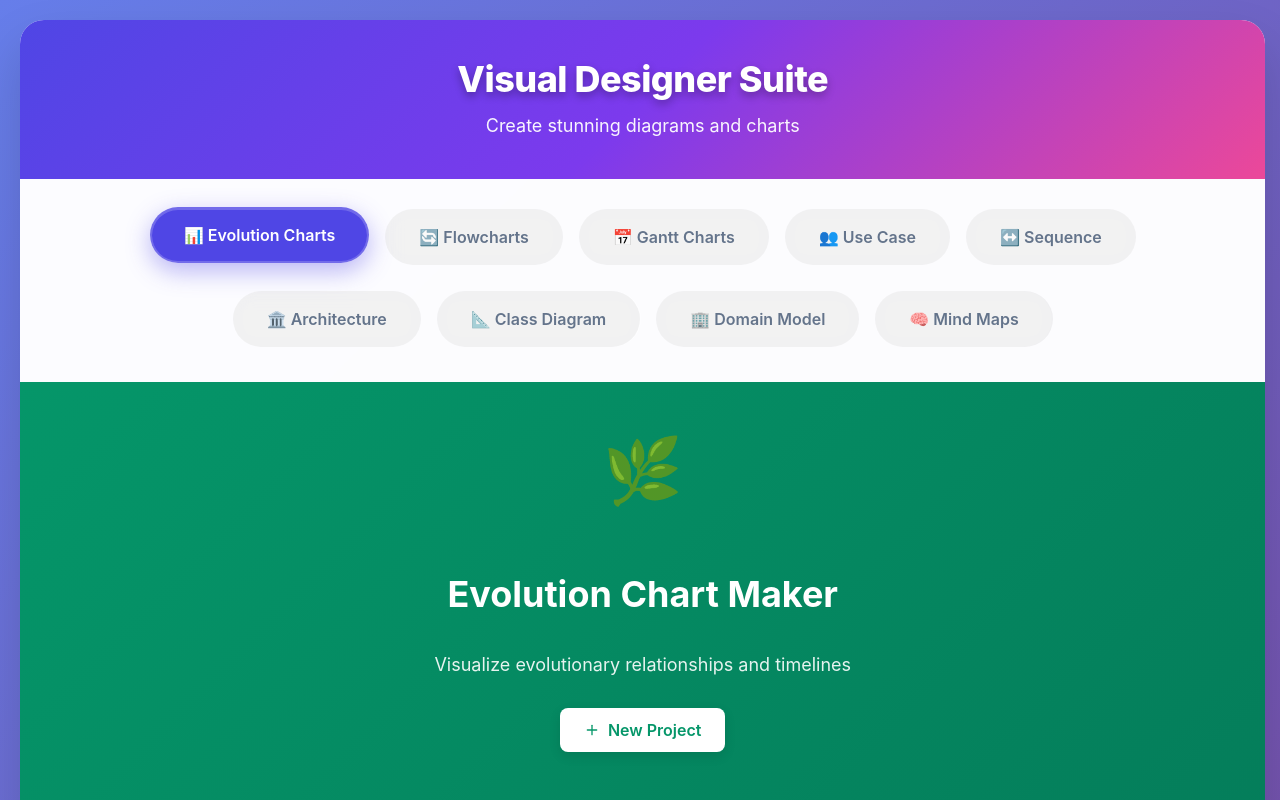
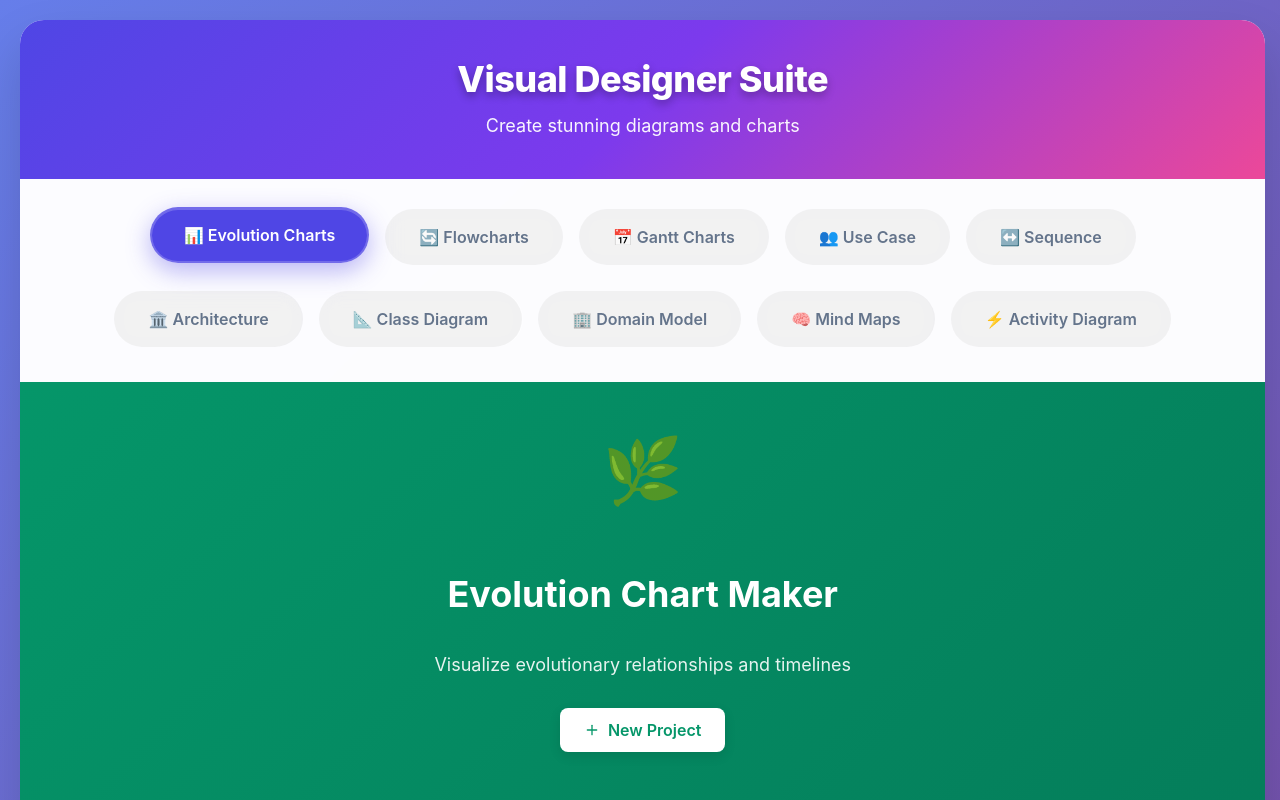
Before and after one commit to JithuMorrison/Rootrie, a React (Vite) app: page / in a window 1280 px wide. Shown: the top 800 px of the page. Built offline with nearby package versions, Linux system fonts and the light colour scheme.

Commit message:
feat: added activity diagram

```diff
--- a/src/App.jsx
+++ b/src/App.jsx
@@ -1,4 +1,4 @@
-import React, { useReducer, useState } from 'react';
+import React, { act, useReducer, useState } from 'react';
 import EvolutionChartMain from './treecanvas';
 import EvolutionChartMaker from './timeline';
 import FlowchartMain from './flowchartmain';
@@ -17,6 +17,8 @@ import DomainModelMain from './domainmodelmain';
 import DomainModelMaker from './domainmodel';
 import MindMapMain from './mindmapmain';
 import MindMapMaker from './mindmap';
+import ActivityDiagramMain from './activitymain';
+import ActivityDiagramMaker from './activity';
 
 // Diagram type constants
 const DIAGRAM_TYPES = {
@@ -28,7 +30,8 @@ const DIAGRAM_TYPES = {
   ARCHITECTURE: 'architecture',
   CLASS: 'class',
   DOMAIN_MODEL: 'domainmodel',
-  MIND_MAP: 'mindmap'
+  MIND_MAP: 'mindmap',
+  ACTIVITY: 'activity'
 };
 
 // Initial data structure
@@ -50,7 +53,9 @@ const getInitialData = () => ({
   domainModels: [],
   currentDomainModel: null,
   mindMaps: [],
-  currentMindMap: null
+  currentMindMap: null,
+  activityDiagrams: [],
+  currentActivityDiagram: null
 });
 
 const getStoredData = () => {
@@ -104,6 +109,7 @@ const App = () => {
     updateData.currentClassDiagram = null;
     updateData.currentDomainModel = null;
     updateData.currentMindMap = null;
+    updateData.currentActivityDiagram = null;
 
     // Add new diagram and set as current
     switch (type) {
@@ -142,6 +148,10 @@ const App = () => {
       case DIAGRAM_TYPES.MIND_MAP:
         updateData.mindMaps = [...currentData.mindMaps, baseDiagram];
         updateData.currentMindMap = baseDiagram;
+        break;
+      case DIAGRAM_TYPES.ACTIVITY:
+        updateData.activityDiagrams = [...currentData.activityDiagrams, baseDiagram];
+        updateData.currentActivityDiagram = baseDiagram;
         break;
     }
 
@@ -209,6 +219,12 @@ const App = () => {
           updateData.currentMindMap = null;
         }
         break;
+      case DIAGRAM_TYPES.ACTIVITY:
+        updateData.activityDiagrams = currentData.activityDiagrams.filter(d => d.id !== id);
+        if (currentData.currentActivityDiagram?.id === id) {
+          updateData.currentActivityDiagram = null;
+        }
+        break;
     }
 
     saveToStorage(updateData);
@@ -274,6 +290,12 @@ const App = () => {
           m.id === updatedDiagram.id ? updatedDiagram : m
         );
         updateData.currentMindMap = updatedDiagram;
+        break;
+      case DIAGRAM_TYPES.ACTIVITY:
+        updateData.activityDiagrams = currentData.activityDiagrams.map(d =>
+          d.id === updatedDiagram.id ? updatedDiagram : d
+        );
+        updateData.currentActivityDiagram = updatedDiagram;
         break;
     }
 
@@ -378,6 +400,26 @@ const App = () => {
     });
   };
 
+  const createActivityDiagram = (name) => {
+    createDiagram(DIAGRAM_TYPES.ACTIVITY, name, {
+      nodes: [
+        {
+          id: 1,
+          type: 'initial',
+          text: 'Start',
+          x: 400,
+          y: 100,
+          width: 60,
+          height: 60,
+          color: '#10b981'
+        }
+      ],
+      edges: [],
+      zoom: 1,
+      pan: { x: 0, y: 0 }
+    });
+  };
+
   // Specific diagram deletion functions
   const deleteProject = (id) => deleteDiagram(DIAGRAM_TYPES.PROJECT, id);
   const deleteFlowchart = (id) => deleteDiagram(DIAGRAM_TYPES.FLOWCHART, id);
@@ -388,6 +430,7 @@ const App = () => {
   const deleteClassDiagram = (id) => deleteDiagram(DIAGRAM_TYPES.CLASS, id);
   const deleteDomainModel = (id) => deleteDiagram(DIAGRAM_TYPES.DOMAIN_MODEL, id);
   const deleteMindMap = (id) => deleteDiagram(DIAGRAM_TYPES.MIND_MAP, id);
+  const deleteActivityDiagram = (id) => deleteDiagram(DIAGRAM_TYPES.ACTIVITY, id);
 
   // Specific diagram update functions
   const updateProject = (project) => updateDiagram(DIAGRAM_TYPES.PROJECT, project);
@@ -399,6 +442,7 @@ const App = () => {
   const updateClassDiagram = (diagram) => updateDiagram(DIAGRAM_TYPES.CLASS, diagram);
   const updateDomainModel = (diagram) => updateDiagram(DIAGRAM_TYPES.DOMAIN_MODEL, diagram);
   const updateMindMap = (mindMap) => updateDiagram(DIAGRAM_TYPES.MIND_MAP, mindMap);
+  const updateActivityDiagram = (diagram) => updateDiagram(DIAGRAM_TYPES.ACTIVITY, diagram);
 
   const importFlowchartFromJson = (jsonString) => {
     try {
@@ -428,7 +472,8 @@ const App = () => {
       currentArchitectureDiagram: null,
       currentClassDiagram: null,
       currentDomainModel: null,
-      currentMindMap: null
+      currentMindMap: null,
+      currentActivityDiagram: null
     };
 
     saveToStorage(updateData);
@@ -448,7 +493,8 @@ const App = () => {
       currentArchitectureDiagram: null,
       currentClassDiagram: null,
       currentDomainModel: null,
-      currentMindMap: null
+      currentMindMap: null,
+      currentActivityDiagram: null
     };
 
     // Set the specific current diagram
@@ -479,6 +525,9 @@ const App = () => {
         break;
       case DIAGRAM_TYPES.MIND_MAP: // Add this case
         updateData.currentMindMap = diagram;
+        break;
+      case DIAGRAM_TYPES.ACTIVITY:
+        updateData.currentActivityDiagram = diagram;
         break;
     }
 
@@ -685,6 +734,19 @@ const App = () => {
           onDeleteMindMap={deleteMindMap}
         />
       )
+    },
+    {
+      type: DIAGRAM_TYPES.ACTIVITY,
+      label: '⚡ Activity Diagram',
+      color: '#f59e0b',
+      component: (
+        <ActivityDiagramMain
+          activityDiagrams={getCurrentData().activityDiagrams}
+          onCreateActivityDiagram={createActivityDiagram}
+          onLoadActivityDiagram={(diagram) => loadDiagram(DIAGRAM_TYPES.ACTIVITY, diagram)}
+          onDeleteActivityDiagram={deleteActivityDiagram}
+        />
+      )
     }
   ];
 
@@ -768,6 +830,14 @@ const App = () => {
             onUpdateMindMap={updateMindMap}
             onBack={handleBack}
           />
+        ) : currentData.currentActivityDiagram ? (
+          <ActivityDiagramMaker
+            activityDiagram={currentData.currentActivityDiagram}
+            nodes={currentData.currentActivityDiagram.nodes || []}
+            edges={currentData.currentActivityDiagram.edges || []}
+            onUpdateActivityDiagram={updateActivityDiagram}
+            onBack={handleBack}
+          />
         ) : (
           <>
             <div style={styles.header}>
```
Lines whose indentation alone changed are shown as unchanged.
